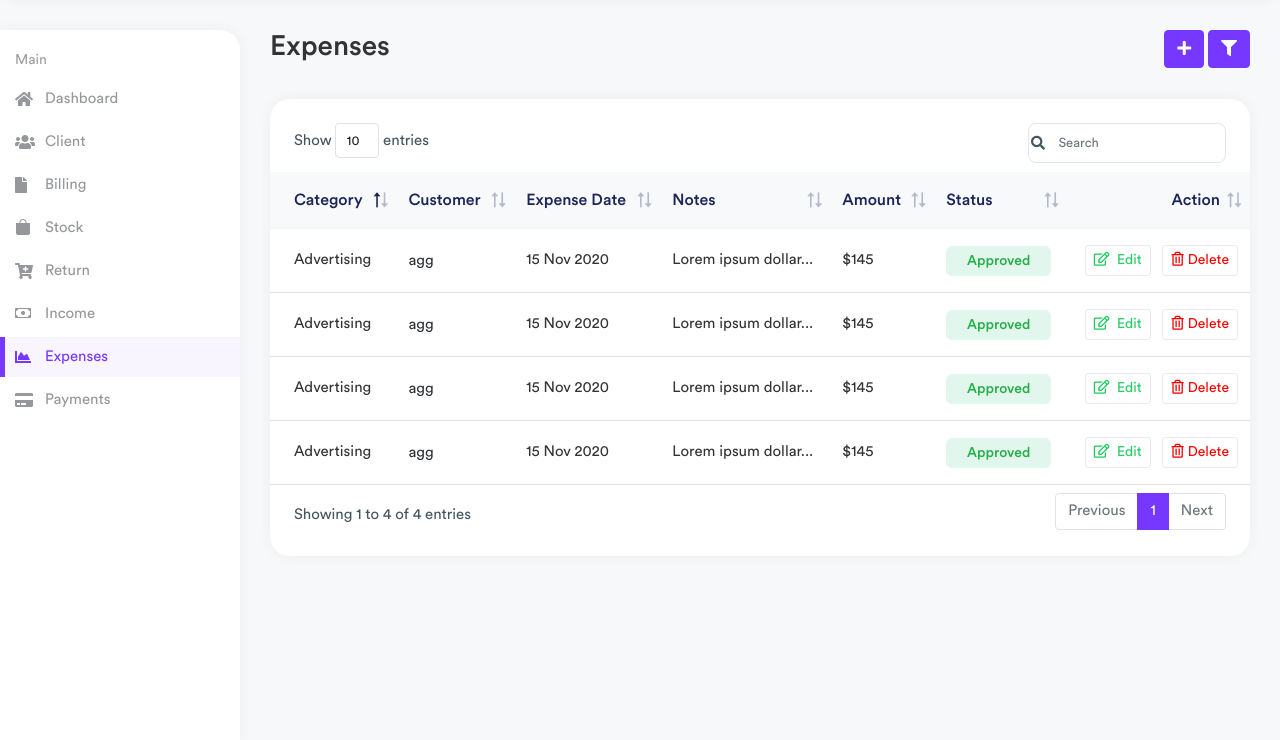
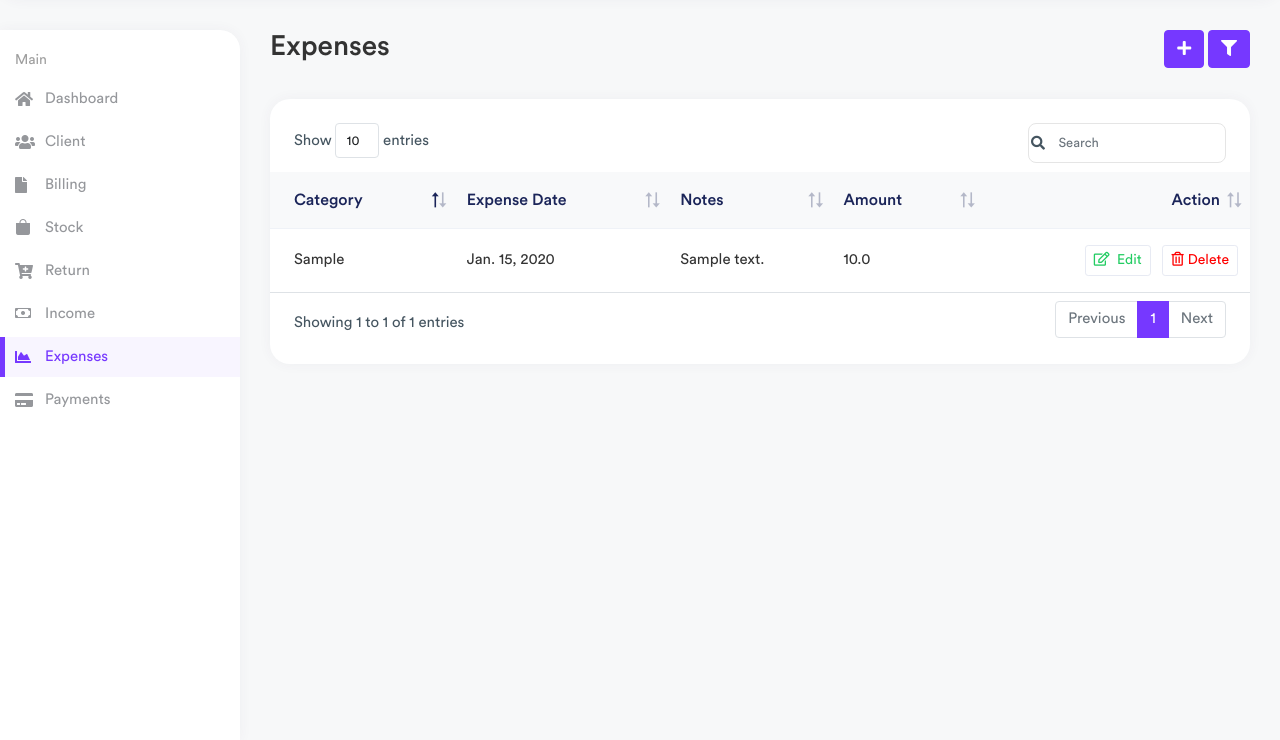
Before and after one commit to mhdshahidak/redditus, a Django app: page /expense in a window 1280 px wide. Shown: the part 60-800 px from the top of the page. Run offline with Django 4.2, Linux system fonts and the light colour scheme; tables that the repository leaves empty hold one stand-in row (values such as "Sample post"); some libraries are stand-ins or nearby versions.

Commit message:
expence edit completed

```diff
--- a/home/templates/expense.html
+++ b/home/templates/expense.html
@@ -73,28 +73,24 @@
                                         <thead class="thead-light">
                                             <tr>
                                                 <th>Category</th>
-                                                <th>Customer</th>
+
                                                 <th>Expense Date</th>
                                                 <th>Notes</th>
                                                 <th>Amount</th>
-                                                <th>Status</th>
+
                                                 <th class="text-end">Action</th>
                                             </tr>
                                         </thead>
                                         <tbody>
+                                            {% for expences in expences %}
                                             <tr>
-                                                <td>Advertising</td>
-                                                <td>
-                                                    <h2 class="table-avatar">
-                                                        agg
-                                                    </h2>
-                                                </td>
-                                                <td>15 Nov 2020</td>
-                                                <td>Lorem ipsum dollar...</td>
-                                                <td>$145</td>
-                                                <td><span class="badge badge-pill bg-success-light">Approved</span></td>
+                                                <td>{{expences.catagory.catagory}}</td>
+
+                                                <td>{{expences.date|date}}</td>
+                                                <td>{{expences.note}}</td>
+                                                <td>{{expences.amount}}</td>
                                                 <td class="text-end">
-                                                    <a href="{% url 'home:editexpense' %}"
+                                                    <a href="/editexpense/{{expences.id}}"
                                                         class="btn btn-sm btn-white text-success me-2"><i
                                                             class="far fa-edit me-1"></i> Edit</a>
                                                     <a href="javascript:void(0);"
@@ -102,65 +98,7 @@
                                                             class="far fa-trash-alt me-1"></i>Delete</a>
                                                 </td>
                                             </tr>
-                                            <tr>
-                                                <td>Advertising</td>
-                                                <td>
-                                                    <h2 class="table-avatar">
-                                                        agg
-                                                    </h2>
-                                                </td>
-                                                <td>15 Nov 2020</td>
-                                                <td>Lorem ipsum dollar...</td>
-                                                <td>$145</td>
-                                                <td><span class="badge badge-pill bg-success-light">Approved</span></td>
-                                                <td class="text-end">
-                                                    <a href="{% url 'home:editexpense' %}"
-                                                        class="btn btn-sm btn-white text-success me-2"><i
-                                                            class="far fa-edit me-1"></i> Edit</a>
-                                                    <a href="javascript:void(0);"
-                                                        class="btn btn-sm btn-white text-danger"><i
-                                                            class="far fa-trash-alt me-1"></i>Delete</a>
-                                                </td>
-                                            </tr>
-                                          <tr>
-                                                <td>Advertising</td>
-                                                <td>
-                                                    <h2 class="table-avatar">
-                                                        agg
-                                                    </h2>
-                                                </td>
-                                                <td>15 Nov 2020</td>
-                                                <td>Lorem ipsum dollar...</td>
-                                                <td>$145</td>
-                                                <td><span class="badge badge-pill bg-success-light">Approved</span></td>
-                                                <td class="text-end">
-                                                    <a href="{% url 'home:editexpense' %}"
-                                                        class="btn btn-sm btn-white text-success me-2"><i
-                                                            class="far fa-edit me-1"></i> Edit</a>
-                                                    <a href="javascript:void(0);"
-                                                        class="btn btn-sm btn-white text-danger"><i
-                                                            class="far fa-trash-alt me-1"></i>Delete</a>
-                                                </td>
-                                            </tr>
-                                                <td>Advertising</td>
-                                                <td>
-                                                    <h2 class="table-avatar">
-                                                        agg
-                                                    </h2>
-                                                </td>
-                                                <td>15 Nov 2020</td>
-                                                <td>Lorem ipsum dollar...</td>
-                                                <td>$145</td>
-                                                <td><span class="badge badge-pill bg-success-light">Approved</span></td>
-                                                <td class="text-end">
-                                                    <a href="{% url 'home:editexpense' %}"
-                                                        class="btn btn-sm btn-white text-success me-2"><i
-                                                            class="far fa-edit me-1"></i> Edit</a>
-                                                    <a href="javascript:void(0);"
-                                                        class="btn btn-sm btn-white text-danger"><i
-                                                            class="far fa-trash-alt me-1"></i>Delete</a>
-                                                </td>
-                                            </tr>
+                                           {% endfor %}
                                         </tbody>
                                     </table>
                                 </div>
--- a/home/urls.py
+++ b/home/urls.py
@@ -37,7 +37,7 @@ urlpatterns = [
     #expense
     path('expense', views.expense, name="expense"),
     path('addexpense', views.addexpense, name="addexpense"),
-    path('editexpense', views.editexpense, name="editexpense"),
+    path('editexpense/<int:id>', views.editexpense, name="editexpense"),
 
     # income
     path('income', views.income, name="income"),
--- a/home/views.py
+++ b/home/views.py
@@ -191,7 +191,7 @@ def itemreturnlist(request):
 
 
 def itemreturn(request, id):
-    bill = Billing.objects.get(id=id)
+    bill = Billing.objects.get(billing_no=id)
     items= BillingProducts.objects.filter(billing = bill)
     context = {
         "is_itemreturn":True,
@@ -333,9 +333,29 @@ def addexpense(request):
     return render(request, 'addexpense.html', context)
 
 
-def editexpense(request):
+def editexpense(request, id):
+    expences = expence.objects.get(id=id)
+    category = expencecatagory.objects.all()
+    if request.method == 'POST':
+        category_in = request.POST['category']
+        date = request.POST['date']
+        note = request.POST['note']
+        amount= request.POST['amount']
+
+        category_ex = expencecatagory.objects.filter(catagory=category_in).exists()
+        if not category_ex:
+            cat = expencecatagory(catagory=category_in)
+            cat.save()
+            cat_in =expencecatagory.objects.get(catagory=category_in)
+            expense_obj=expence.objects.filter(id=id).update(date=date, catagory=cat_in, note=note, amount=amount)
+        else:
+            cat_in =expencecatagory.objects.get(catagory=category_in)
+            expense_obj=expence.objects.filter(id=id).update(date=date, catagory=cat_in, note=note, amount=amount)
+        return redirect('home:expense')
     context = {
         "is_expense":True,
+        'category':category,
+        'expence':expences,
 
     }
     return render(request, 'editexpense.html', context)
```
Also changed, not shown: home/templates/editexpense.html (+20 -23 lines).
